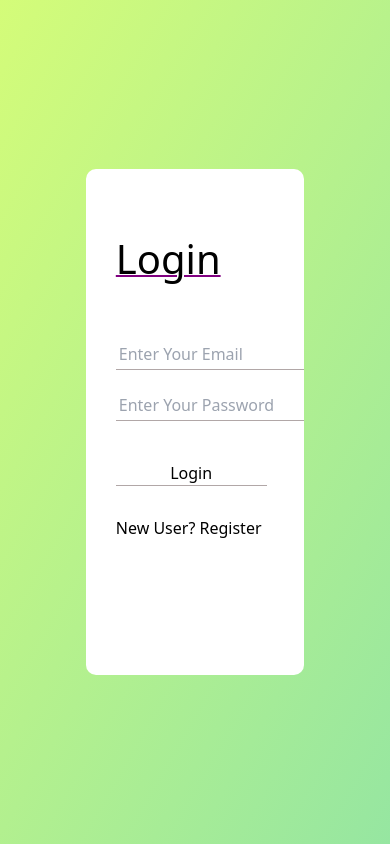
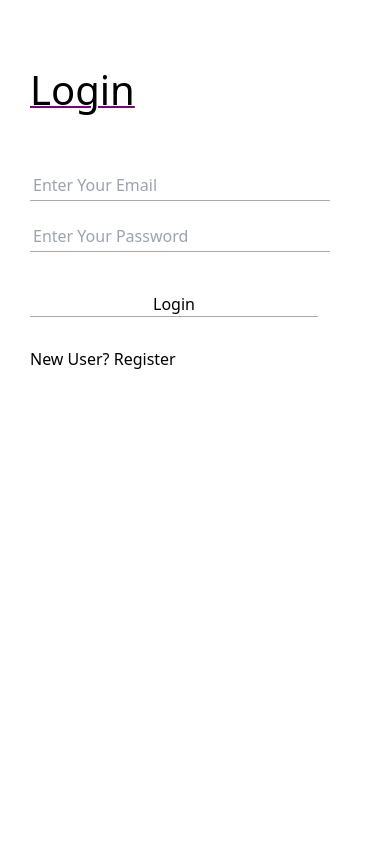
Before and after one commit to rshakash/angkor, a React (Vite) app: page /login in a window 390 px wide. Built offline with nearby package versions, Linux system fonts and the light colour scheme.

Commit message:
login css change

```diff
--- a/src/pages/Login.css
+++ b/src/pages/Login.css
@@ -67,8 +67,20 @@ input{
         .image{
             display: none;
         }
+        .loginmain{
+            width: 100%;
+            height: 100%;
+        }
         .login{
-            width: 80%;
-            border-radius: 10px;
+            /* width: 80%; */
+            /* border-radius: 10px; */
+            width: 100%;
+            height: 100%;
+            padding: auto;
+            margin: auto;
         }
+        .root{
+            background-image: none;
+        }
+
     }
```
